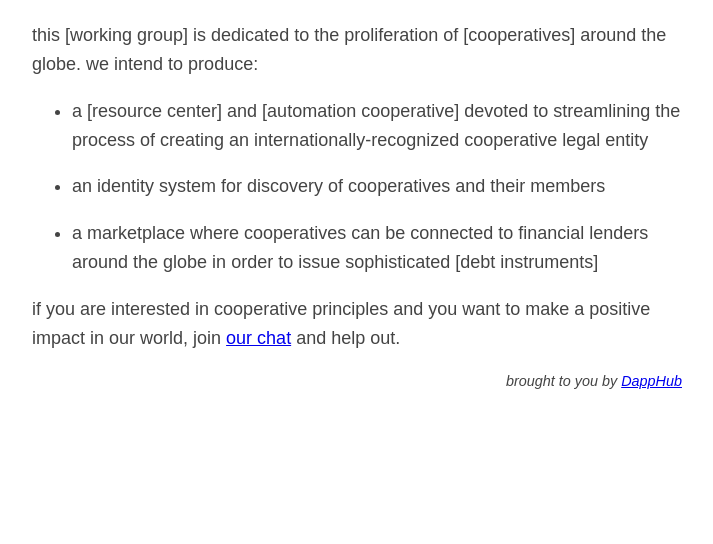
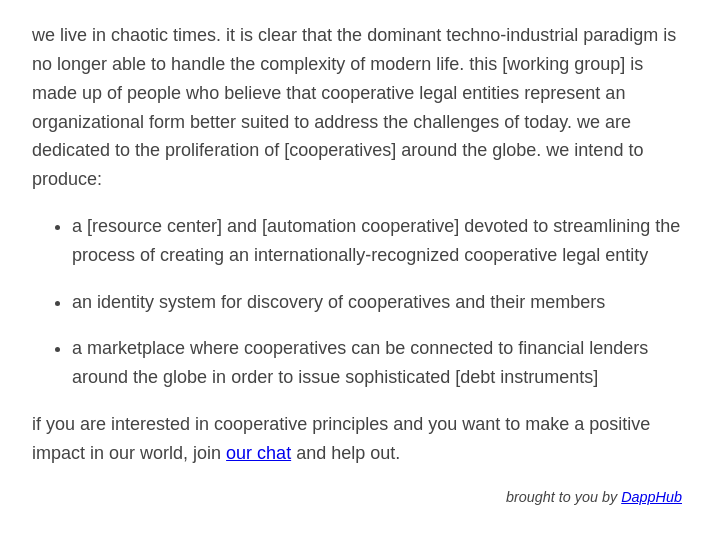
Before and after one commit to dapphub/dapp.coop, a plain HTML site: page index.html in a window 1280 px wide. Shown: the part 86-630 px from the top of the page, without its empty margins (283-996 px from the left). Drawn offline with Linux system fonts and the light colour scheme.

Commit message:
added info

```diff
--- a/index.html
+++ b/index.html
@@ -27,7 +27,7 @@
 </head>
 <body>
 	<h1>dapp.coop</h1>
-	<p>this [working group] is dedicated to the proliferation of [cooperatives] around the globe. we intend to produce:</p>
+	<p>we live in chaotic times. it is clear that the dominant techno-industrial paradigm is no longer able to handle the complexity of modern life. this [working group] is made up of people who believe that cooperative legal entities represent an organizational form better suited to address the challenges of today. we are dedicated to the proliferation of [cooperatives] around the globe. we intend to produce:</p>
 
 	<ul>
 		<li>a [resource center] and [automation cooperative] devoted to streamlining the process of creating an internationally-recognized cooperative legal entity</li>
```
